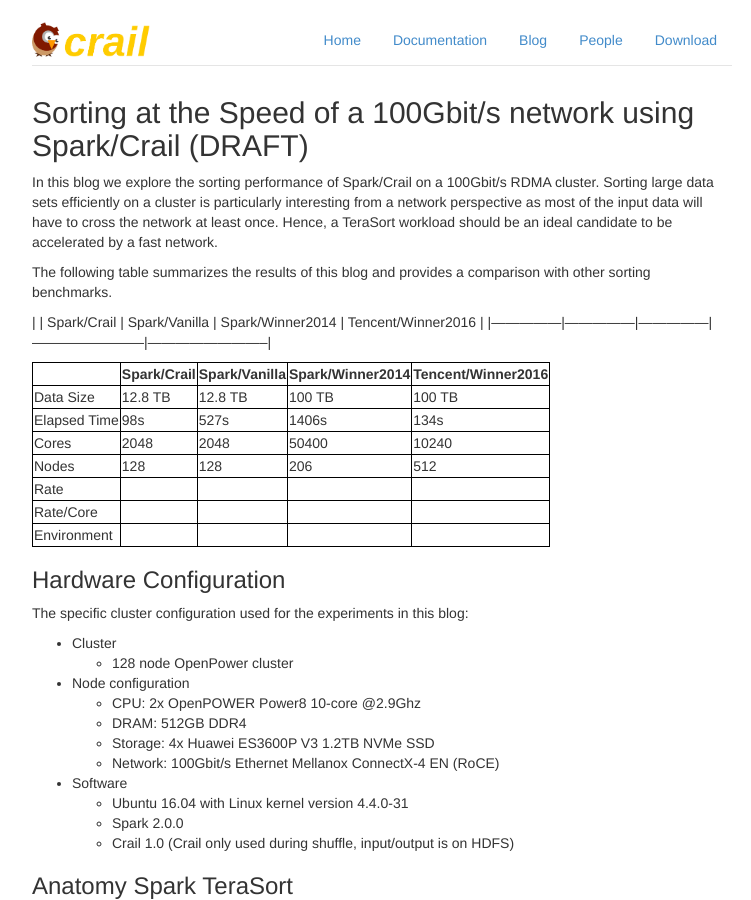
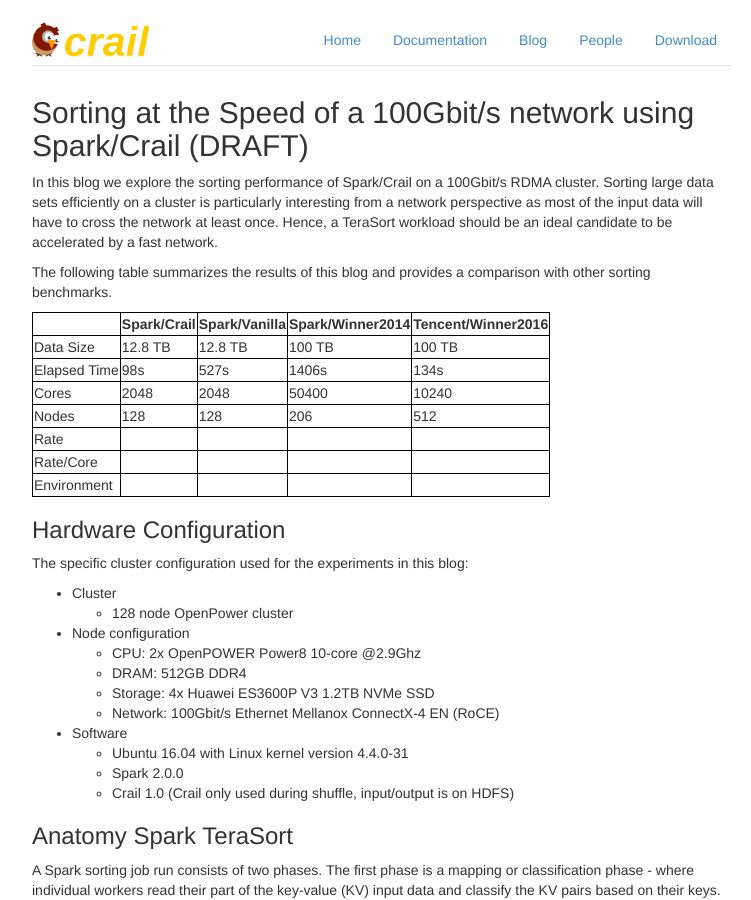
Before and after one commit to apache/incubator-crail-website, a Jekyll site: the page built from _posts/blog/2017-01-1-sorting.md, in a window 1280 px wide and 900 px high. Shown: the whole window, without its empty margins (258-1009 px from the left). Built offline with Jekyll 4.4.1, drawn with Linux system fonts in a browser that asks for light colours.

Commit message:
Update 2017-01-1-sorting.md

```diff
--- a/_posts/blog/2017-01-1-sorting.md
+++ b/_posts/blog/2017-01-1-sorting.md
@@ -8,11 +8,6 @@
 In this blog we explore the sorting performance of Spark/Crail on a 100Gbit/s RDMA cluster. Sorting large data sets efficiently on a cluster is particularly interesting from a network perspective as most of the input data will have to cross the network at least once. Hence, a TeraSort workload should be an ideal candidate to be accelerated by a fast network.
 
 The following table summarizes the results of this blog and provides a comparison with other sorting benchmarks.
-
-|               | Spark/Crail   | Spark/Vanilla |    Spark/Winner2014    | Tencent/Winner2016       |
-|---------------|---------------|---------------|------------------------|--------------------------|
-
-
 
 |               | Spark/Crail   | Spark/Vanilla |    Spark/Winner2014    | Tencent/Winner2016       |
 |-------------- |---------------|---------------|------------------------|--------------------------|
```
